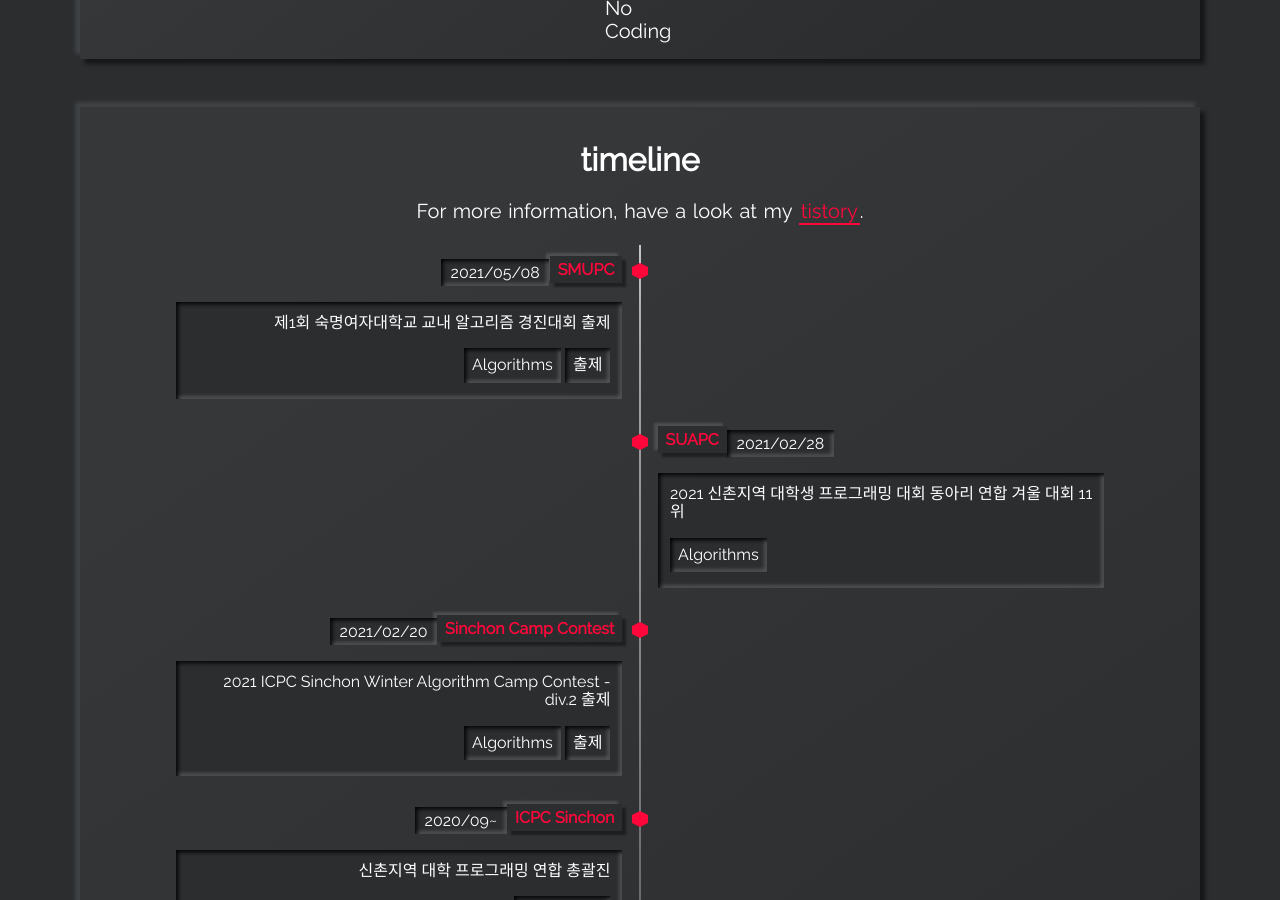
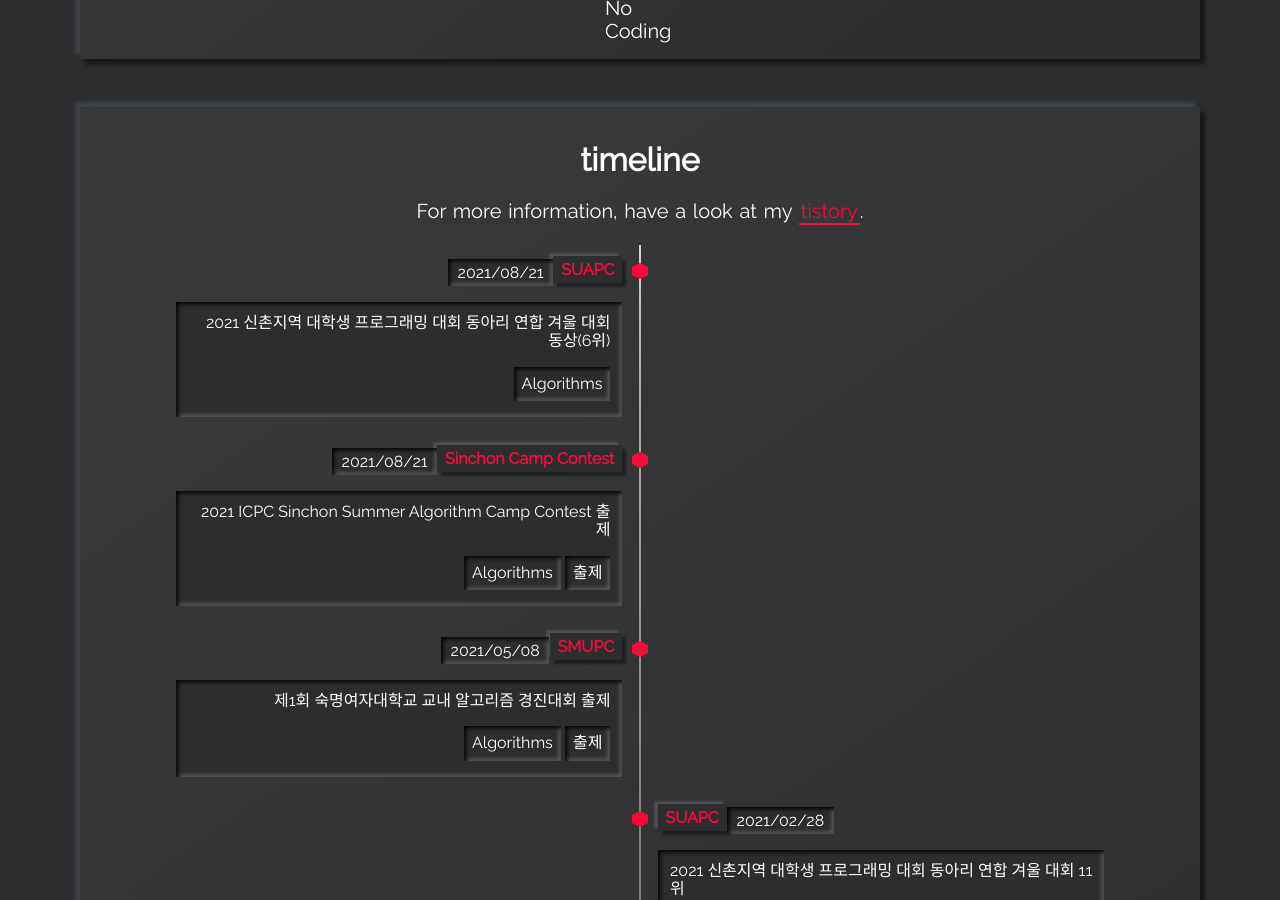
Before and after one commit to swoooon/blueint323.github.io, a Jekyll site: the page built from index.html, in a window 1280 px wide and 900 px high, scrolled down 1246 px. Built offline with Jekyll 4.4.1, drawn with Linux system fonts in a browser that asks for light colours; some of the changed text lies outside the part shown.

Commit message:
Update timeline.yml

```diff
--- a/_data/timeline.yml
+++ b/_data/timeline.yml
@@ -16,6 +16,24 @@
 #     - tag: Ruby
 #     - tag: Rails
 #   timeline-side: right
+
+- title: SUAPC
+  title-url: https://www.acmicpc.net/contest/view/679
+  date: 2021/08/21
+  subtitle: 2021 신촌지역 대학생 프로그래밍 대회 동아리 연합 겨울 대회 동상(6위)
+  tags:
+    - tag: Algorithms
+  timeline-side: left
+
+
+- title: Sinchon Camp Contest
+  title-url: https://www.acmicpc.net/contest/view/681
+  date: 2021/08/21
+  subtitle: 2021 ICPC Sinchon Summer Algorithm Camp Contest 출제
+  tags:
+    - tag: Algorithms
+    - tag: 출제
+  timeline-side: left
 
 - title: SMUPC
   title-url: https://www.acmicpc.net/contest/view/618
```
